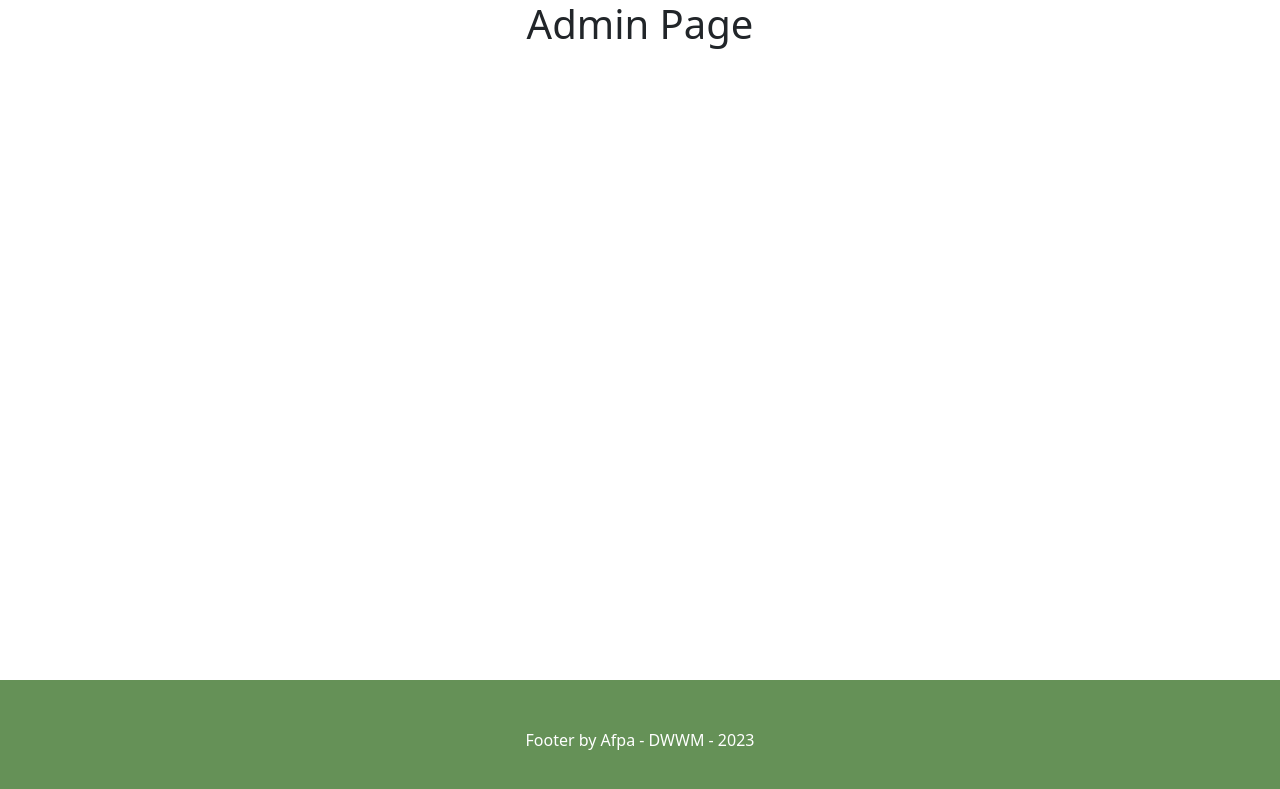
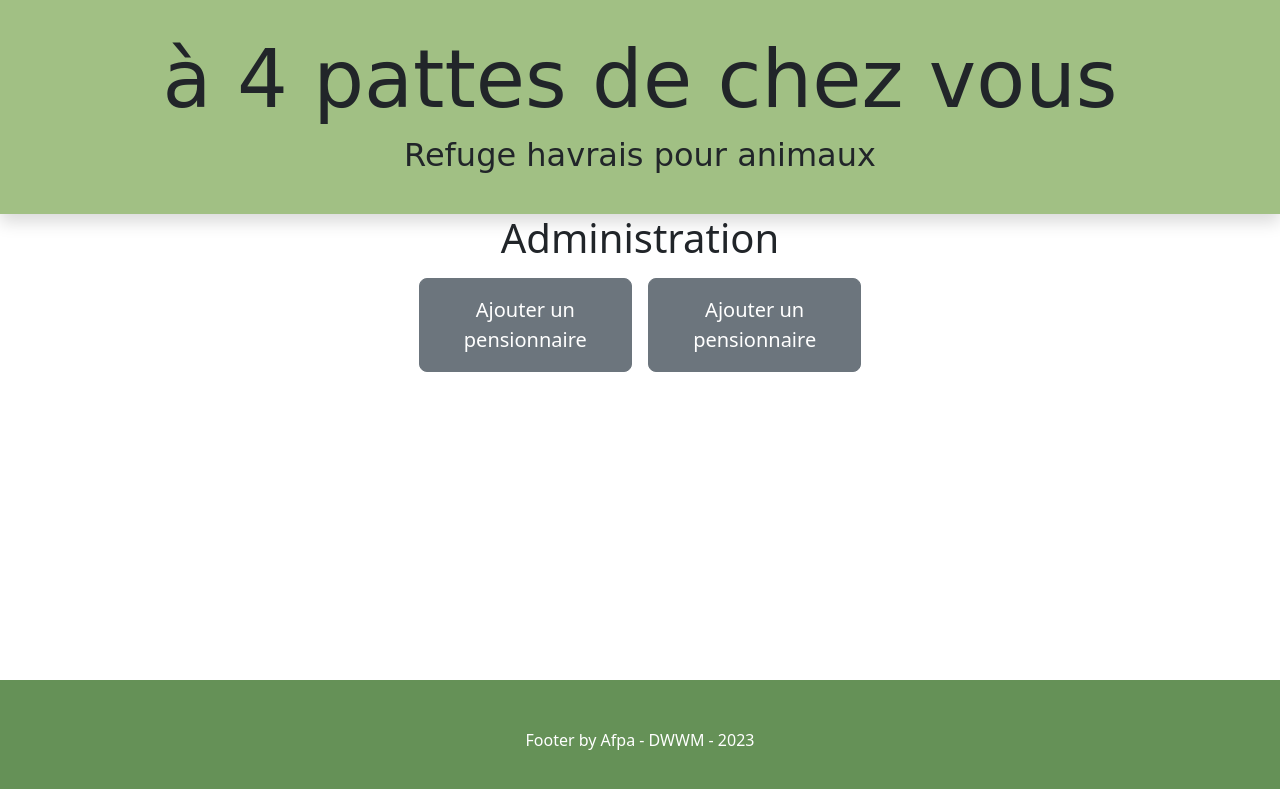
Before and after one commit to AnousoneM/afpa-spa-pdo, a PHP site: page /views/view-admin.php in a window 1280 px wide. Shown: the top 789 px of the page. Run offline with PHP 8.4, Linux system fonts and the light colour scheme; some libraries are stand-ins or nearby versions; some web fonts are replaced.

Commit message:
mise à jour

```diff
--- a/assets/style/style.css
+++ b/assets/style/style.css
@@ -1,7 +1,7 @@
 @import url('https://fonts.googleapis.com/css2?family=Fredericka+the+Great&display=swap');
 
 .header {
-    padding: 3em 0;
+    padding: 2em 0;
     font-family: 'Fredericka the Great', cursive;
     background-color: #A1C084;
 }
--- a/models/Colors.php
+++ b/models/Colors.php
@@ -5,6 +5,7 @@ class Colors {
         // Nous déterminons les propriétés de la classe Colors selon les colonnes de la table colors de la base de données.
         private int $col_id;
         private string $col_name;
+
 
         /**
          * Permet d'avoir toutes les couleurs
--- a/views/template/footer.php
+++ b/views/template/footer.php
@@ -1,5 +1,5 @@
 <footer class="footer mt-auto py-5 text-center">
-    <a class="text-decoration-none text-white" href="">Footer by Afpa - DWWM - 2023</a>
+    <a class="text-decoration-none text-white" href="../admin.php">Footer by Afpa - DWWM - 2023</a>
 </footer>
 <script src="../node_modules/bootstrap/dist/js/bootstrap.bundle.js"></script>
 </body>
--- a/views/template/head.php
+++ b/views/template/head.php
@@ -1,5 +1,6 @@
 <!DOCTYPE html>
 <html lang="fr">
+
 <head>
     <meta charset="UTF-8">
     <meta name="viewport" content="width=device-width, initial-scale=1.0">
@@ -10,4 +11,9 @@
     <!-- icones fontawesome -->
     <script src="https://kit.fontawesome.com/e7bc07dee6.js" crossorigin="anonymous"></script>
 </head>
+
 <body class="d-flex flex-column vh-100">
+    <header class="header d-flex flex-column justify-content-center text-center shadow">
+        <a href="../index.php" class="text-decoration-none text-dark"><h1>à 4 pattes de chez vous</h1></a>
+        <p class="h2">Refuge havrais pour animaux</p>
+    </header>
--- a/views/view-admin.php
+++ b/views/view-admin.php
@@ -1,7 +1,14 @@
 <?php include_once 'template/head.php'; ?>
 
+<h1 class="text-center">Administration</h1>
 
-<h1 class="text-center">Admin Page</h1>
+<div class="row m-0 justify-content-center">
+
+    <a href="" class="btn btn-secondary btn-lg col-2 m-2 p-3">Ajouter un pensionnaire</a>
+
+    <a href="" class="btn btn-secondary btn-lg col-2 m-2 p-3">Ajouter un pensionnaire</a>
+
+</div>
 
 
 <?php include_once 'template/footer.php'; ?>
--- a/views/view-home.php
+++ b/views/view-home.php
@@ -1,10 +1,4 @@
 <?php include_once 'template/head.php'; ?>
 
-<header class="header d-flex flex-column justify-content-center text-center shadow">
-    <h1>à 4 pattes de chez vous</h1>
-    <p class="h2">Refuge havrais pour animaux</p>
-</header>
-
-<h2 class="text-center">Home</h2>
 
 <?php include_once 'template/footer.php'; ?>
```
